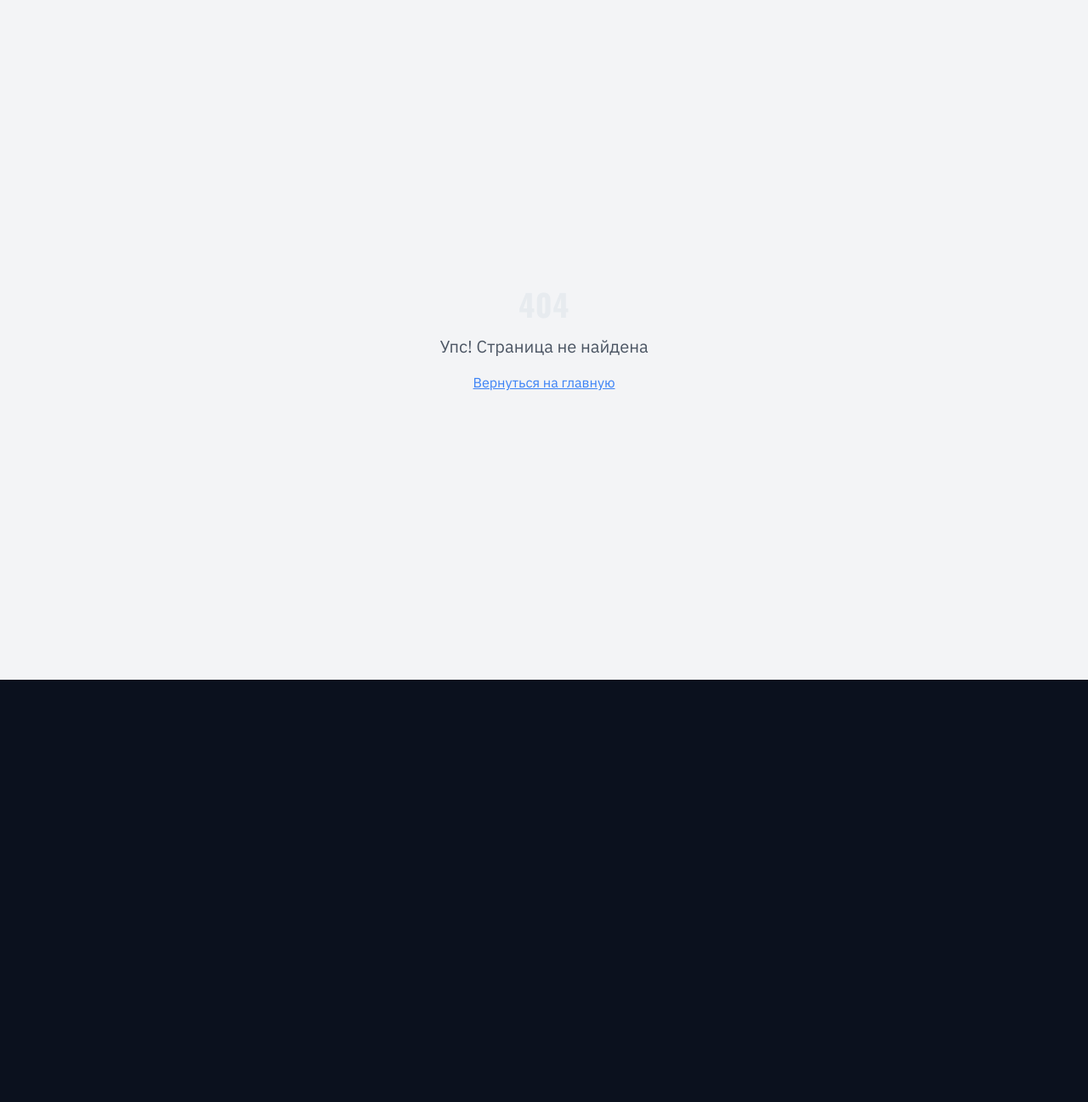
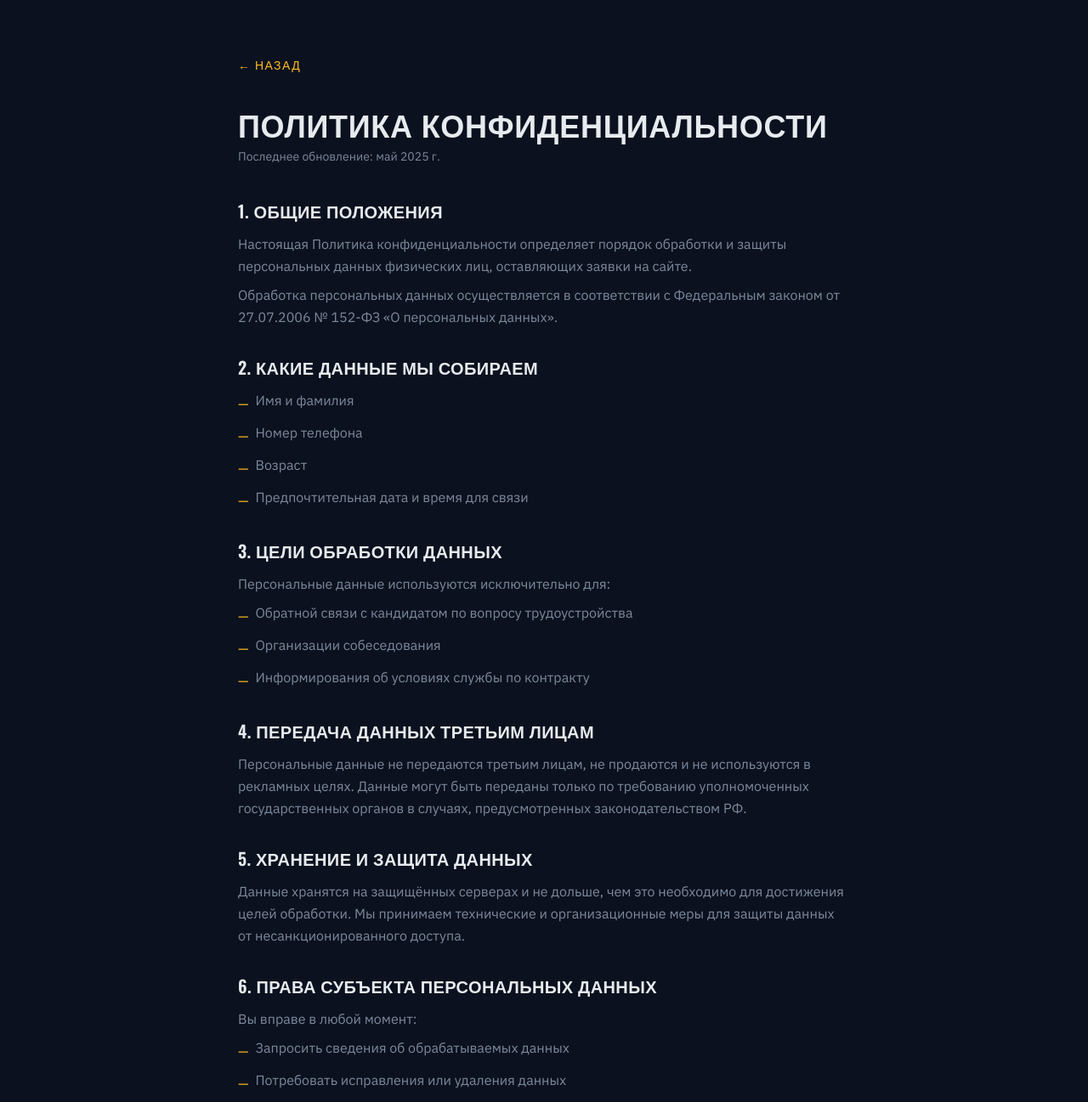
Before and after one commit to pr-poehali-dev/contract-service-project-1, a React (Vite) app: page /privacy in a window 1280 px wide. Before the commit this address had no page. Shown: the top 1297 px of the page at 85% size. Before the commit the page ends 800 px from the top, so only its background shows below. Built offline with nearby package versions, Linux system fonts and the light colour scheme.

Commit message:
docs: add privacy policy and data processing consent

```diff
--- a/src/App.tsx
+++ b/src/App.tsx
@@ -5,6 +5,7 @@ import { TooltipProvider } from "@/components/ui/tooltip";
 import { QueryClient, QueryClientProvider } from "@tanstack/react-query";
 import { BrowserRouter, Routes, Route } from "react-router-dom";
 import Index from "./pages/Index";
+import Privacy from "./pages/Privacy";
 import NotFound from "./pages/NotFound";
 
 const queryClient = new QueryClient();
@@ -17,6 +18,7 @@ const App = () => (
       <BrowserRouter>
         <Routes>
           <Route path="/" element={<Index />} />
+          <Route path="/privacy" element={<Privacy />} />
           {/* ADD ALL CUSTOM ROUTES ABOVE THE CATCH-ALL "*" ROUTE */}
           <Route path="*" element={<NotFound />} />
         </Routes>
--- a/src/components/FormSection.tsx
+++ b/src/components/FormSection.tsx
@@ -141,7 +141,10 @@ export default function FormSection() {
                 {loading ? "Отправка..." : "Отправить заявку"}
               </button>
               <p className="text-muted-foreground/50 text-xs text-center">
-                Нажимая кнопку, вы соглашаетесь с обработкой персональных данных
+                Нажимая кнопку, вы соглашаетесь с{" "}
+                <a href="/privacy" className="underline hover:text-gold transition-colors">
+                  политикой обработки персональных данных
+                </a>
               </p>
             </form>
           )}
@@ -159,8 +162,11 @@ export default function FormSection() {
               Служба по контракту
             </span>
           </div>
-          <div className="text-xs" style={{ color: 'rgba(255,255,255,0.5)' }}>
-            © 2024 — Официальный набор в ВС РФ
+          <div className="flex items-center gap-4 text-xs" style={{ color: 'rgba(255,255,255,0.5)' }}>
+            <span>© 2025 — Служба по контракту</span>
+            <a href="/privacy" className="underline hover:text-gold transition-colors" style={{ color: 'rgba(255,255,255,0.5)' }}>
+              Политика конфиденциальности
+            </a>
           </div>
         </div>
       </footer>
--- /dev/null
+++ b/src/pages/Privacy.tsx
@@ -0,0 +1,87 @@
+export default function Privacy() {
+  return (
+    <div className="min-h-screen bg-background text-foreground font-ibm">
+      <div className="max-w-3xl mx-auto px-6 py-16">
+        <a href="/" className="text-gold text-sm font-oswald uppercase tracking-widest hover:underline mb-10 inline-block">
+          ← Назад
+        </a>
+
+        <h1 className="font-oswald text-4xl font-bold uppercase mb-2">
+          Политика конфиденциальности
+        </h1>
+        <p className="text-muted-foreground text-sm mb-10">Последнее обновление: май 2025 г.</p>
+
+        <div className="space-y-8 text-muted-foreground leading-relaxed">
+
+          <section>
+            <h2 className="font-oswald text-xl font-semibold uppercase text-foreground mb-3">1. Общие положения</h2>
+            <p>Настоящая Политика конфиденциальности определяет порядок обработки и защиты персональных данных физических лиц, оставляющих заявки на сайте.</p>
+            <p className="mt-2">Обработка персональных данных осуществляется в соответствии с Федеральным законом от 27.07.2006 № 152-ФЗ «О персональных данных».</p>
+          </section>
+
+          <section>
+            <h2 className="font-oswald text-xl font-semibold uppercase text-foreground mb-3">2. Какие данные мы собираем</h2>
+            <ul className="space-y-2">
+              {["Имя и фамилия", "Номер телефона", "Возраст", "Предпочтительная дата и время для связи"].map(item => (
+                <li key={item} className="flex items-start gap-2">
+                  <span className="text-gold mt-1">—</span>
+                  <span>{item}</span>
+                </li>
+              ))}
+            </ul>
+          </section>
+
+          <section>
+            <h2 className="font-oswald text-xl font-semibold uppercase text-foreground mb-3">3. Цели обработки данных</h2>
+            <p>Персональные данные используются исключительно для:</p>
+            <ul className="space-y-2 mt-2">
+              {[
+                "Обратной связи с кандидатом по вопросу трудоустройства",
+                "Организации собеседования",
+                "Информирования об условиях службы по контракту",
+              ].map(item => (
+                <li key={item} className="flex items-start gap-2">
+                  <span className="text-gold mt-1">—</span>
+                  <span>{item}</span>
+                </li>
+              ))}
+            </ul>
+          </section>
+
+          <section>
+            <h2 className="font-oswald text-xl font-semibold uppercase text-foreground mb-3">4. Передача данных третьим лицам</h2>
+            <p>Персональные данные не передаются третьим лицам, не продаются и не используются в рекламных целях. Данные могут быть переданы только по требованию уполномоченных государственных органов в случаях, предусмотренных законодательством РФ.</p>
+          </section>
+
+          <section>
+            <h2 className="font-oswald text-xl font-semibold uppercase text-foreground mb-3">5. Хранение и защита данных</h2>
+            <p>Данные хранятся на защищённых серверах и не дольше, чем это необходимо для достижения целей обработки. Мы принимаем технические и организационные меры для защиты данных от несанкционированного доступа.</p>
+          </section>
+
+          <section>
+            <h2 className="font-oswald text-xl font-semibold uppercase text-foreground mb-3">6. Права субъекта персональных данных</h2>
+            <p>Вы вправе в любой момент:</p>
+            <ul className="space-y-2 mt-2">
+              {[
+                "Запросить сведения об обрабатываемых данных",
+                "Потребовать исправления или удаления данных",
+                "Отозвать согласие на обработку персональных данных",
+              ].map(item => (
+                <li key={item} className="flex items-start gap-2">
+                  <span className="text-gold mt-1">—</span>
+                  <span>{item}</span>
+                </li>
+              ))}
+            </ul>
+          </section>
+
+          <section>
+            <h2 className="font-oswald text-xl font-semibold uppercase text-foreground mb-3">7. Согласие на обработку</h2>
+            <p>Отправляя форму на сайте, вы даёте согласие на обработку указанных персональных данных в соответствии с настоящей Политикой. Согласие является добровольным и может быть отозвано в любое время путём письменного обращения.</p>
+          </section>
+
+        </div>
+      </div>
+    </div>
+  );
+}
```
